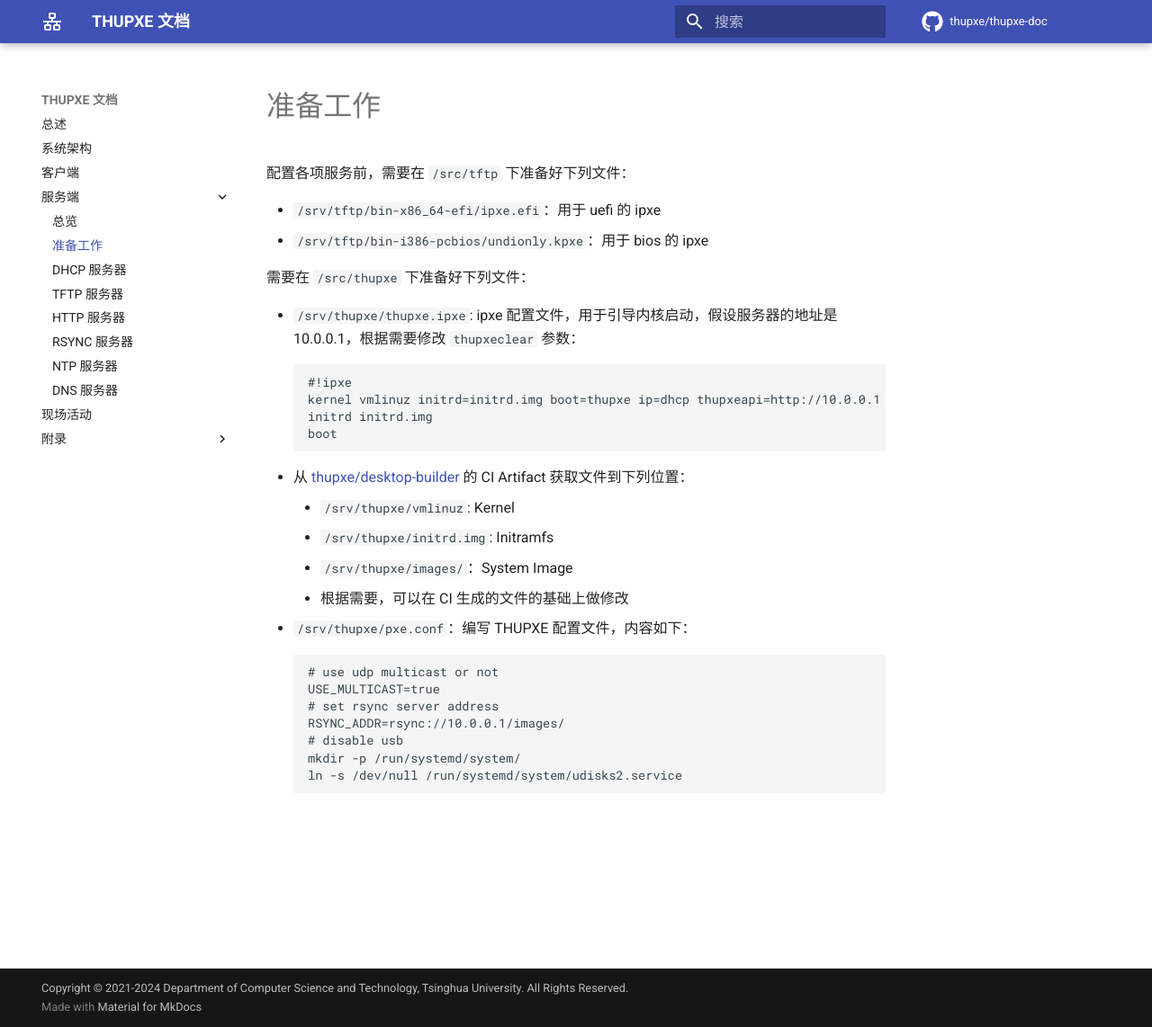
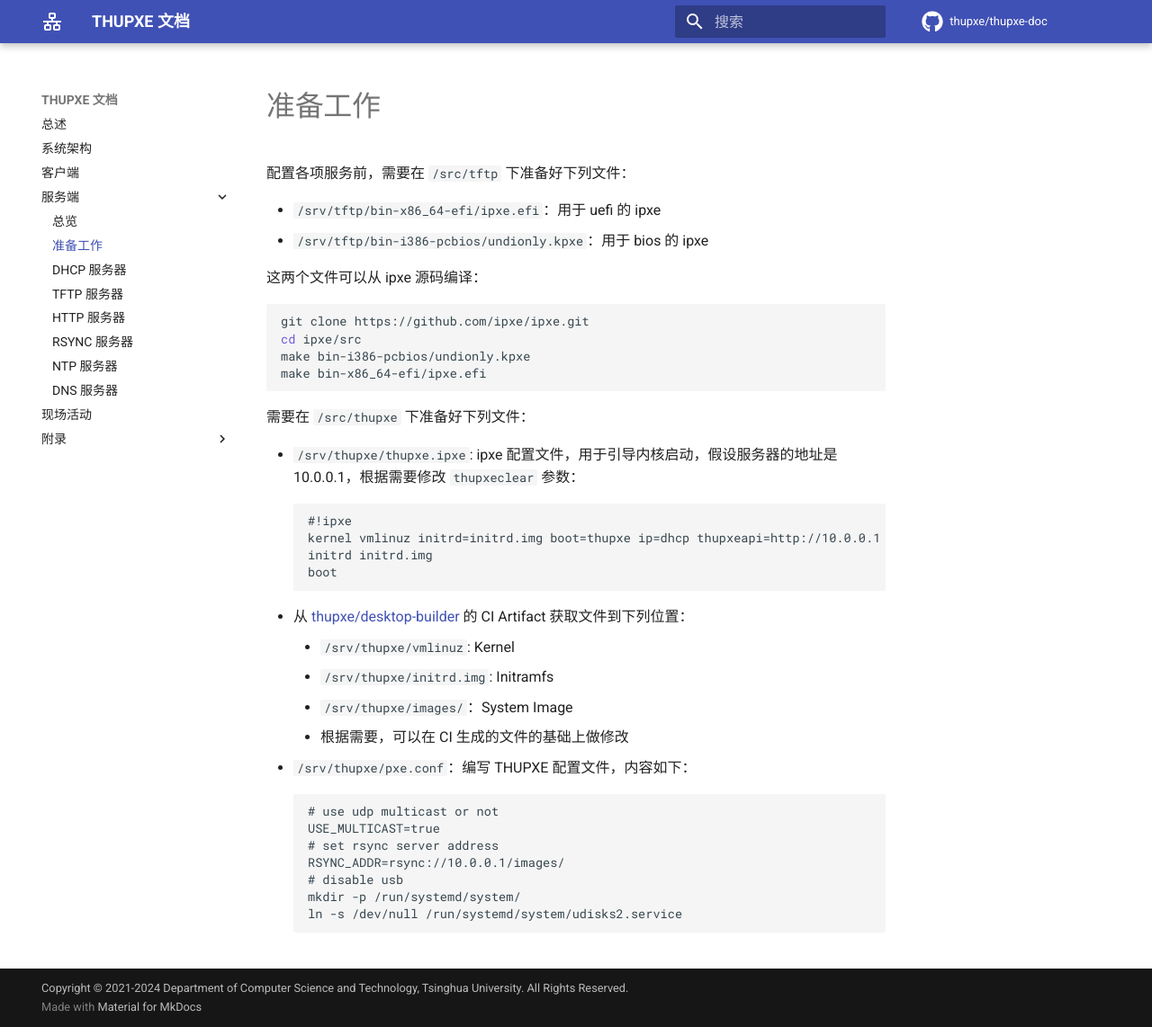
Before and after one commit to thupxe/thupxe-doc, an MkDocs documentation site: the page built from docs/server/preparation.md, in a window 1280 px wide and 1142 px high. Shown: the whole window at 90% size. Built offline with MkDocs 1.6.1 and Material for MkDocs 9.7.7, drawn with Linux system fonts in a browser that asks for light colours; comment, search, counter and statistics services are not loaded.

Commit message:
Add ipxe build instructions

````diff
--- a/docs/server/preparation.md
+++ b/docs/server/preparation.md
@@ -4,6 +4,15 @@
 
 - `/srv/tftp/bin-x86_64-efi/ipxe.efi`：用于 uefi 的 ipxe
 - `/srv/tftp/bin-i386-pcbios/undionly.kpxe`：用于 bios 的 ipxe
+
+这两个文件可以从 ipxe 源码编译：
+
+```shell
+git clone https://github.com/ipxe/ipxe.git
+cd ipxe/src
+make bin-i386-pcbios/undionly.kpxe
+make bin-x86_64-efi/ipxe.efi
+```
 
 需要在 `/src/thupxe` 下准备好下列文件：
 
````
